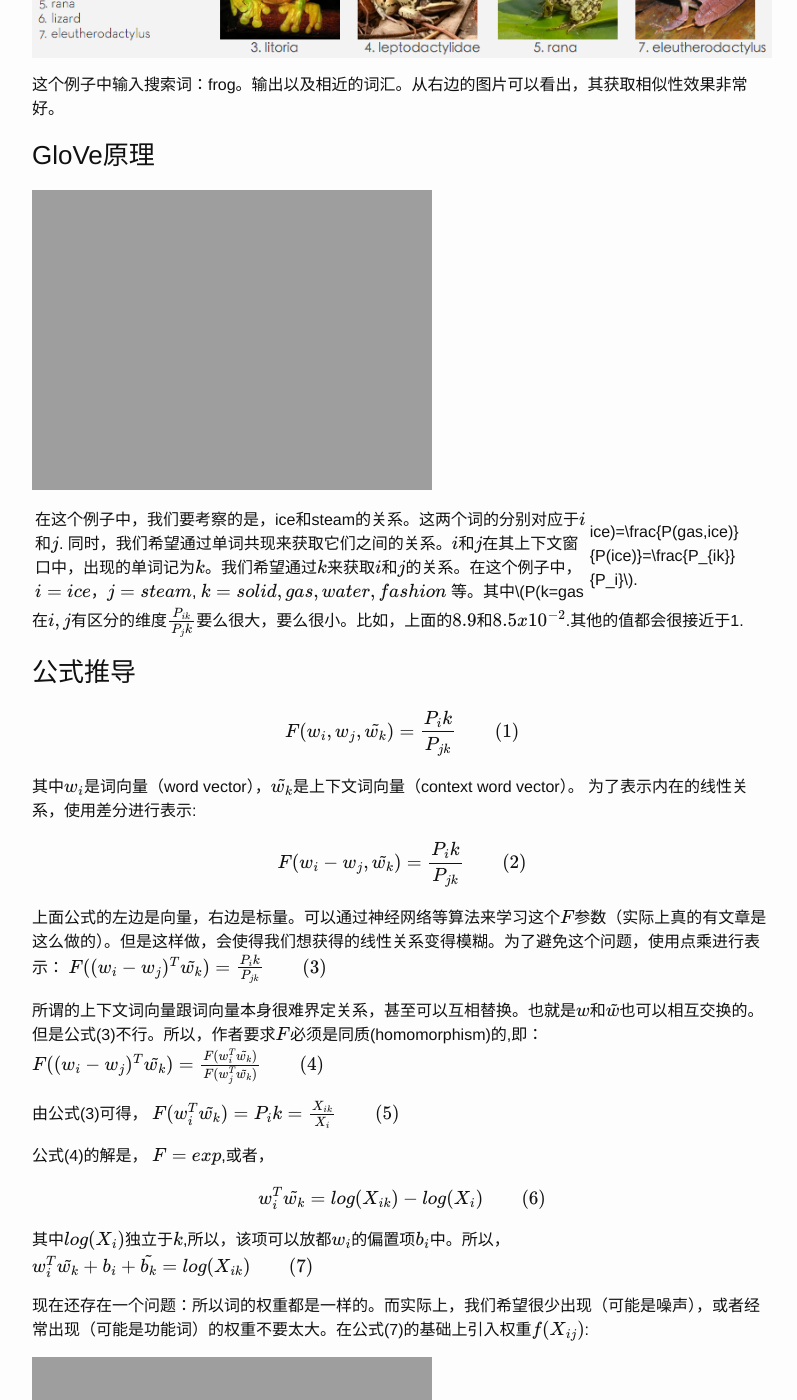
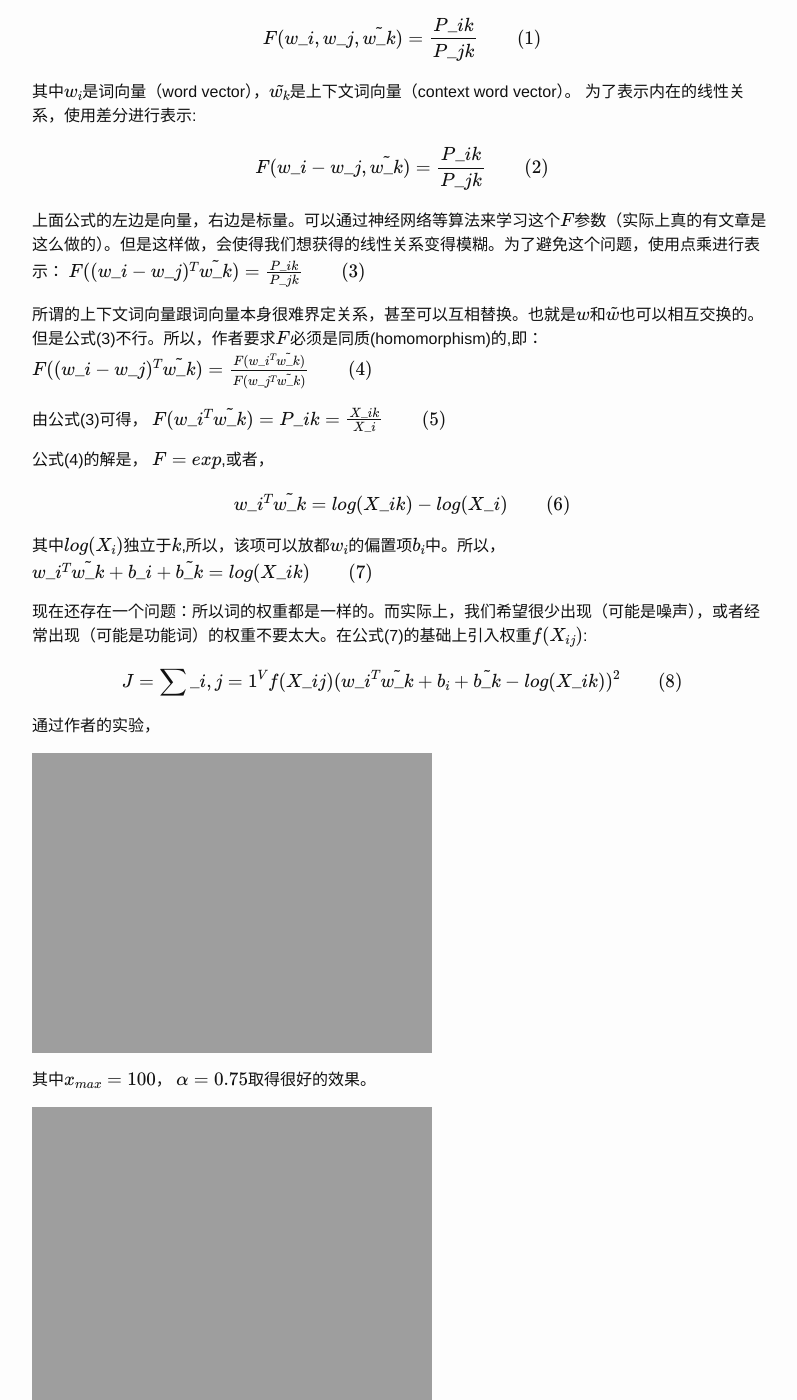
Before and after one commit to vsooda/vsooda.github.io, a Jekyll site: the page built from _posts/2016-04-06-Glove.markdown, in a window 1280 px wide and 1400 px high, scrolled down 1644 px. Shown: the whole window, without its empty margins (238-1035 px from the left). Built offline with Jekyll 4.4.1, drawn with Linux system fonts in a browser that asks for light colours; Markdown is read by kramdown in place of the engine named in the settings; formulas are drawn with MathJax 3; some of the changed text lies outside the part shown.

Commit message:
change latex express for mou and redcarpet markdown

```diff
--- a/_posts/2016-04-06-Glove.markdown
+++ b/_posts/2016-04-06-Glove.markdown
@@ -62,49 +60,48 @@ man - woman = king - queen
 
 
 ### GloVe原理
-![image](http://vsooda.github.io/assets/glove/example.png =500x)
 
-在这个例子中，我们要考察的是，ice和steam的关系。这两个词的分别对应于\\(i\\)和\\(j\\). 同时，我们希望通过单词共现来获取它们之间的关系。\\(i\\)和\\(j\\)在其上下文窗口中，出现的单词记为\\(k\\)。我们希望通过\\(k\\)来获取\\(i\\)和\\(j\\)的关系。在这个例子中，\\(i=ice\\)，\\(j=steam\\), \\(k=solid,gas,water,fashion\\) 等。其中\\(P(k=gas|ice)=\frac{P(gas,ice)}{P(ice)}=\frac{P_{ik}}{P_i}\\).
+在这个例子中，我们要考察的是，ice和steam的关系。这两个词的分别对应于\\(i\\)和\\(j\\). 同时，我们希望通过单词共现来获取它们之间的关系。\\(i\\)和\\(j\\)在其上下文窗口中，出现的单词记为\\(k\\)。我们希望通过\\(k\\)来获取\\(i\\)和\\(j\\)的关系。在这个例子中，\\(i=ice\\)，\\(j=steam\\), \\(k=solid,gas,water,fashion\\) 等。其中\\(P(k=gas|ice)=\frac{P(gas,ice)}{P(ice)}=\frac{P\_{ik}}{P\_i}\\).
 
-在\\(i,j\\)有区分的维度\\(\frac{P_{ik}}{P_jk}\\)要么很大，要么很小。比如，上面的\\(8.9\\)和\\(8.5x10^{-2}\\).其他的值都会很接近于1.
+在\\(i,j\\)有区分的维度\\(\frac{P\_{ik}}{P\_{jk}}\\)要么很大，要么很小。比如，上面的\\(8.9\\)和\\(8.5x10^{-2}\\).其他的值都会很接近于1.
 
 
 ###公式推导
 
 
-$$F(w_i,w_j, \tilde{w_k})=\frac{P_ik}{P_{jk}}\qquad(1)$$
+$$F(w\_i,w\_j, \tilde{w\_k})=\frac{P\_{ik}}{P\_{jk}}\qquad(1)$$
 
-其中\\(w_i\\)是词向量（word vector），\\(\tilde{w_k}\\)是上下文词向量（context word vector）。
+其中\\(w\_i\\)是词向量（word vector），\\(\tilde{w\_k}\\)是上下文词向量（context word vector）。
 为了表示内在的线性关系，使用差分进行表示:
 
-$$F(w_i-w_j, \tilde{w_k})=\frac{P_ik}{P_{jk}}\qquad(2)$$
+$$F(w\_i-w\_j, \tilde{w\_k})=\frac{P\_{ik}}{P\_{jk}}\qquad(2)$$
 
 上面公式的左边是向量，右边是标量。可以通过神经网络等算法来学习这个\\(F\\)参数（实际上真的有文章是这么做的）。但是这样做，会使得我们想获得的线性关系变得模糊。为了避免这个问题，使用点乘进行表示：
-$$F((w_i-w_j)^T\tilde{w_k})=\frac{P_ik}{P_{jk}}\qquad(3)$$
+$$F((w\_i-w\_j)^T\tilde{w\_k})=\frac{P\_{ik}}{P\_{jk}}\qquad(3)$$
 
 所谓的上下文词向量跟词向量本身很难界定关系，甚至可以互相替换。也就是\\(w\\)和\\(\tilde{w}\\)也可以相互交换的。但是公式(3)不行。所以，作者要求\\(F\\)必须是同质(homomorphism)的,即：
-$$F((w_i-w_j)^T\tilde{w_k})=\frac{F(w_i^T\tilde{w_k})}{F(w_j^T\tilde{w_k})}\qquad(4)$$
+$$F((w\_i-w\_j)^T\tilde{w\_k})=\frac{F(w\_i^T\tilde{w\_k})}{F(w\_j^T\tilde{w\_k})}\qquad(4)$$
 
 由公式(3)可得，
-$$F(w_i^T\tilde{w_k})=P_ik=\frac{X_{ik}}{X_i} \qquad(5)$$
+$$F(w\_i^T\tilde{w\_k})=P\_{ik}=\frac{X\_{ik}}{X\_i} \qquad(5)$$
 
 公式(4)的解是， \\(F=exp\\),或者，
 
-$$w_i^T\tilde{w_k}=log(X_{ik})-log(X_i) \qquad(6)$$
+$$w\_i^T\tilde{w\_k}=log(X\_{ik})-log(X\_i) \qquad(6)$$
 
-其中\\(log(X_i)\\)独立于\\(k\\),所以，该项可以放都\\(w_i\\)的偏置项\\(b_i\\)中。所以，
-$$w_i^T\tilde{w_k}+b_i+\tilde{b_k}=log(X_{ik}) \qquad(7)$$
+其中\\(log(X\_i)\\)独立于\\(k\\),所以，该项可以放都\\(w\_i\\)的偏置项\\(b\_i\\)中。所以，
+$$w\_i^T\tilde{w\_k}+b\_i+\tilde{b\_k}=log(X\_{ik}) \qquad(7)$$
 
-现在还存在一个问题：所以词的权重都是一样的。而实际上，我们希望很少出现（可能是噪声），或者经常出现（可能是功能词）的权重不要太大。在公式(7)的基础上引入权重\\(f(X_{ij})\\):
+现在还存在一个问题：所以词的权重都是一样的。而实际上，我们希望很少出现（可能是噪声），或者经常出现（可能是功能词）的权重不要太大。在公式(7)的基础上引入权重\\(f(X\_{ij})\\):
 
-<!-- $$J=\sum_{i,j=1}^{V}^w_i^T\tilde{w_k}+b_i+\tilde{b_k}=log(X_{ik}) \qquad(8)$$ -->
-![image](http://vsooda.github.io/assets/glove/eq8.png =300x)
+$$J=\sum\_{i,j=1}^{V}f(X\_{ij})(w\_i^T\tilde{w\_k}+b_i+\tilde{b\_k}-log(X\_{ik}))^2 \qquad(8)$$
+
 
 通过作者的实验，
 
 ![image](http://vsooda.github.io/assets/glove/eq9.png =300x)
 
-其中\\(x_{max}=100\\)， \\(\alpha=0.75\\)取得很好的效果。
+其中\\(x\_{max}=100\\)， \\(\alpha=0.75\\)取得很好的效果。
 
 ![image](http://vsooda.github.io/assets/glove/weight.png =400x)
 
```
Also changed, not shown: other parts of _posts/2016-04-06-Glove.markdown (+0 -2 lines).
